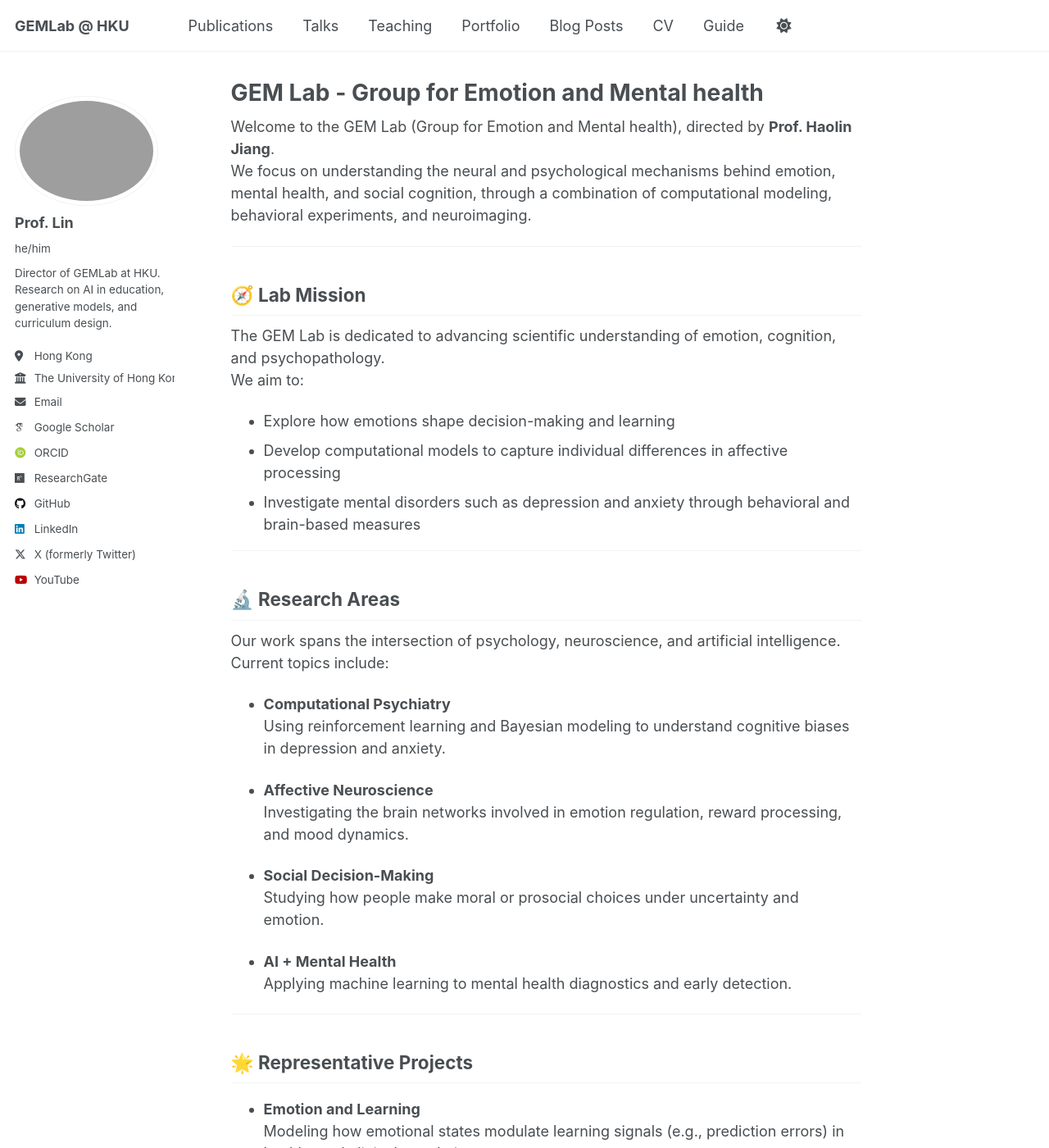
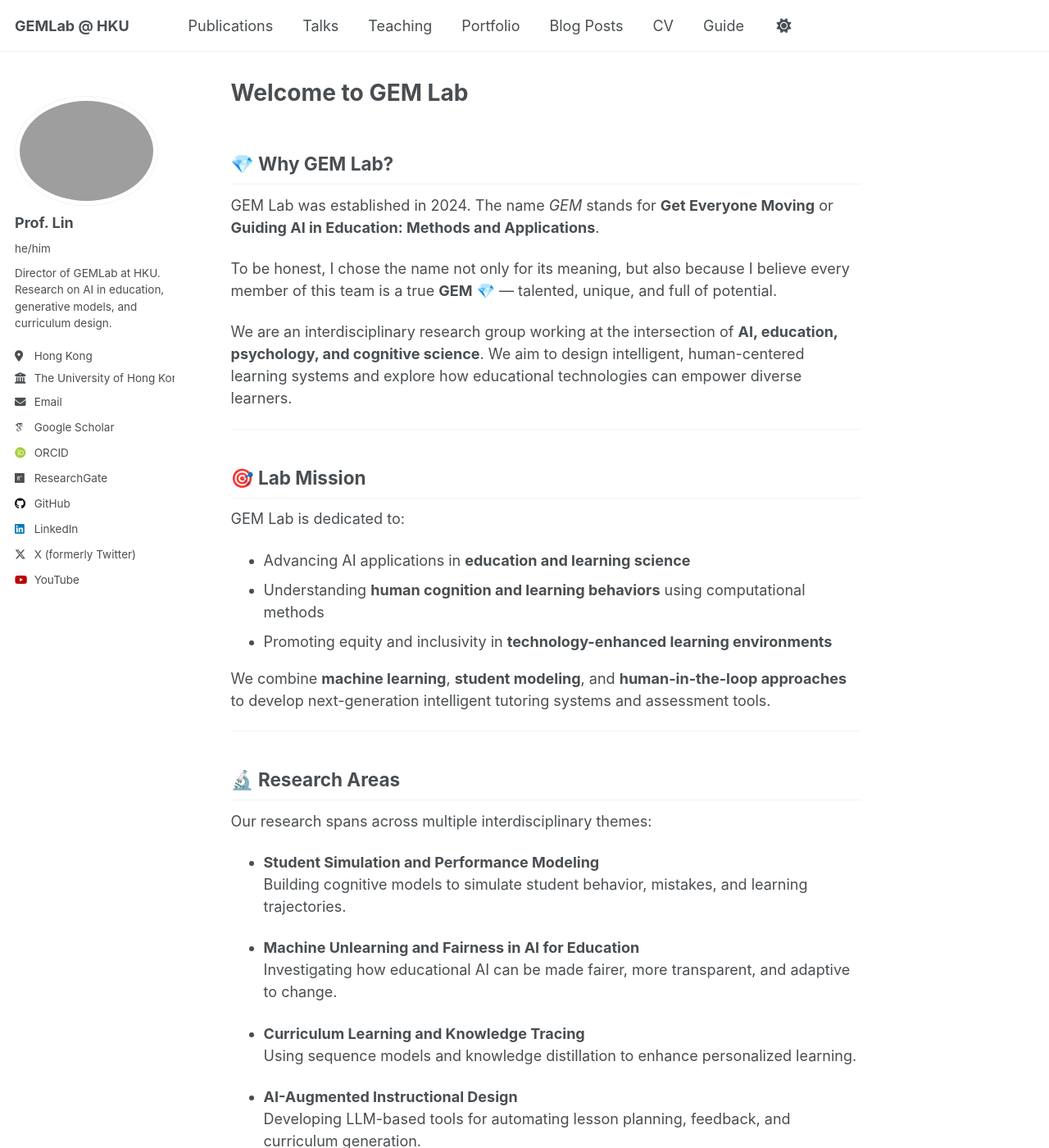
Before and after one commit to GEMLabHKU/GEMLabHKU.github.io, a Jekyll site: the page built from _pages/about.md, in a window 1280 px wide and 1400 px high. Shown: the whole window at 82% size. Built offline with Jekyll 4.4.1, drawn with Linux system fonts in a browser that asks for light colours; some web fonts are replaced; a script that is not in the unit is left out; some of the changed text lies outside the part shown.

Commit message:
Update about.md

```diff
--- a/_pages/about.md
+++ b/_pages/about.md
@@ -1,60 +1,66 @@
 ---
 permalink: /
-title: "GEM Lab - Group for Emotion and Mental health"
+title: "Welcome to GEM Lab"
 author_profile: true
 redirect_from:
   - /about/
   - /about.html
 ---
 
-Welcome to the GEM Lab (Group for Emotion and Mental health), directed by **Prof. Haolin Jiang**.
-We focus on understanding the neural and psychological mechanisms behind emotion, mental health, and social cognition, through a combination of computational modeling, behavioral experiments, and neuroimaging.
+## 💎 Why GEM Lab?
+
+GEM Lab was established in 2024. The name *GEM* stands for **Get Everyone Moving** or **Guiding AI in Education: Methods and Applications**.
+
+To be honest, I chose the name not only for its meaning, but also because I believe every member of this team is a true **GEM** 💎 — talented, unique, and full of potential.
+
+We are an interdisciplinary research group working at the intersection of **AI, education, psychology, and cognitive science**. We aim to design intelligent, human-centered learning systems and explore how educational technologies can empower diverse learners.
 
 ---
 
-## 🧭 Lab Mission
+## 🎯 Lab Mission
 
-The GEM Lab is dedicated to advancing scientific understanding of emotion, cognition, and psychopathology.
-We aim to:
+GEM Lab is dedicated to:
 
-- Explore how emotions shape decision-making and learning
-- Develop computational models to capture individual differences in affective processing
-- Investigate mental disorders such as depression and anxiety through behavioral and brain-based measures
+- Advancing AI applications in **education and learning science**
+- Understanding **human cognition and learning behaviors** using computational methods
+- Promoting equity and inclusivity in **technology-enhanced learning environments**
+
+We combine **machine learning**, **student modeling**, and **human-in-the-loop approaches** to develop next-generation intelligent tutoring systems and assessment tools.
 
 ---
 
 ## 🔬 Research Areas
 
-Our work spans the intersection of psychology, neuroscience, and artificial intelligence. Current topics include:
+Our research spans across multiple interdisciplinary themes:
 
-- **Computational Psychiatry**
-  Using reinforcement learning and Bayesian modeling to understand cognitive biases in depression and anxiety.
+- **Student Simulation and Performance Modeling**
+  Building cognitive models to simulate student behavior, mistakes, and learning trajectories.
 
-- **Affective Neuroscience**
-  Investigating the brain networks involved in emotion regulation, reward processing, and mood dynamics.
+- **Machine Unlearning and Fairness in AI for Education**
+  Investigating how educational AI can be made fairer, more transparent, and adaptive to change.
 
-- **Social Decision-Making**
-  Studying how people make moral or prosocial choices under uncertainty and emotion.
+- **Curriculum Learning and Knowledge Tracing**
+  Using sequence models and knowledge distillation to enhance personalized learning.
 
-- **AI + Mental Health**
-  Applying machine learning to mental health diagnostics and early detection.
+- **AI-Augmented Instructional Design**
+  Developing LLM-based tools for automating lesson planning, feedback, and curriculum generation.
 
 ---
 
 ## 🌟 Representative Projects
 
-- **Emotion and Learning**
-  Modeling how emotional states modulate learning signals (e.g., prediction errors) in healthy and clinical populations.
+- **AI Tutor Generator**
+  A Streamlit-based system that generates personalized teaching plans from research papers using LLMs.
 
-- **Mood Drift in Dynamic Environments**
-  Understanding how mood fluctuates over time in response to task structure and feedback.
+- **Student Simulation Challenge**
+  A benchmark suite for evaluating the robustness of simulated learners in adaptive environments.
 
-- **Depression Risk Profiling**
-  Developing computational markers for depression vulnerability using passive behavioral data.
+- **Knowledge Tracing via Distillation**
+  A lightweight yet effective framework for tracing and predicting student performance across domains.
 
-- **Value-based Decision Making under Stress**
-  Exploring how acute stress alters value computations and risk preferences.
+- **Human-AI Co-teaching Framework**
+  Designing systems where AI augments human teachers rather than replacing them.
 
 ---
 
-For more about our lab's publications, projects, and opportunities, explore the site or [contact us](mailto:youremail@domain.com).
+📬 For opportunities to collaborate or join us, feel free to [get in touch](mailto:your@email.com) or explore the rest of our site.
```
